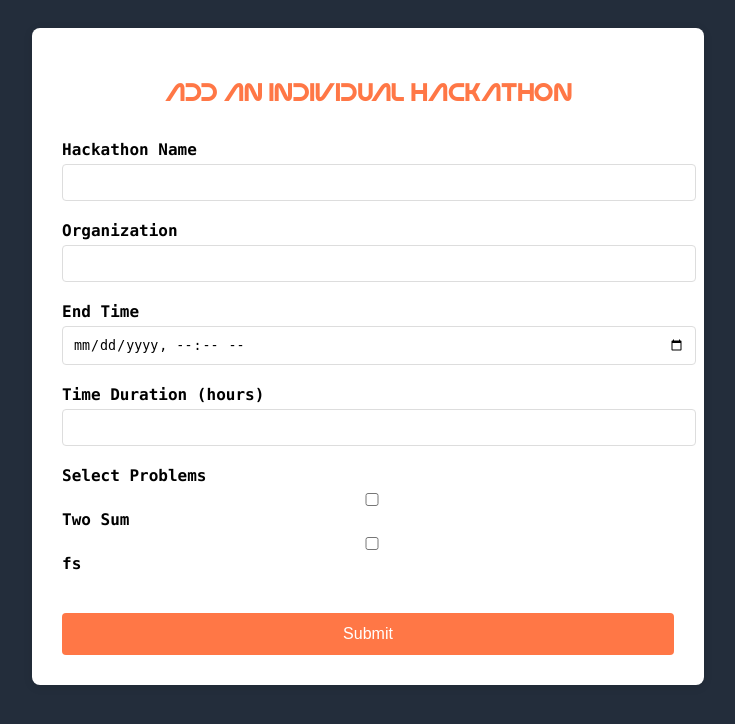
After one commit to Shijin1111/HackersBridge, a Django app: page /host/create-individual-event/ in a window 1280 px wide. The commit adds this page. Shown: the top 724 px of the page, without its empty margins (272-1007 px from the left). Run offline with Django 5.2, Linux system fonts and the light colour scheme; a user stored in the database is signed in; data comes from the database, SQL or seed files in the repository; both versions use the stored data as it was after the commit.

Commit message:
ind event creation

```diff
--- a/host/admin.py
+++ b/host/admin.py
@@ -1,8 +1,11 @@
 from django.contrib import admin
 
-from .models import GroupEvent,TeamEnrollment,ProjectSubmission,File
+from .models import GroupEvent,TeamEnrollment,ProjectSubmission,File,Problem,TestCase,IndividualEvent
 
 admin.site.register(GroupEvent)
 admin.site.register(TeamEnrollment)
 admin.site.register(ProjectSubmission)
 admin.site.register(File)
+admin.site.register(Problem)
+admin.site.register(TestCase)
+admin.site.register(IndividualEvent)
--- a/host/forms.py
+++ b/host/forms.py
@@ -34,3 +34,23 @@ class GroupEventForm(forms.Form):
         label="Evaluation Criteria",
         widget=forms.Textarea(attrs={"class": "form-control", "placeholder": "Enter Evaluation Criteria"}),
     )
+
+
+
+
+from django import forms
+from .models import IndividualEvent, Problem
+
+class IndividualEventForm(forms.ModelForm):
+    problems = forms.ModelMultipleChoiceField(
+        queryset=Problem.objects.all(),
+        widget=forms.CheckboxSelectMultiple,  # Allows selecting multiple problems
+        required=True,
+    )
+
+    class Meta:
+        model = IndividualEvent
+        fields = ["hackathon_name", "organization", "end_time", "time_duration", "problems"]
+        widgets = {
+            "end_time": forms.DateTimeInput(attrs={"type": "datetime-local"}),
+        }
--- a/host/models.py
+++ b/host/models.py
@@ -44,6 +44,16 @@ class File(models.Model):
 
 # ------------------------------------------------------------------------
 
+class IndividualEvent(models.Model):
+    hackathon_name = models.CharField(max_length=200)
+    organization = models.CharField(max_length=200)
+    end_time = models.DateTimeField()
+    time_duration = models.PositiveIntegerField(help_text="Duration in hours")  # Only positive integers allowed
+    created_by = models.ForeignKey(settings.AUTH_USER_MODEL, on_delete=models.CASCADE, related_name="individual_events")
+
+    def __str__(self):
+        return f"{self.hackathon_name} - {self.organization}"
+
 class Problem(models.Model):
     title = models.CharField(max_length=255)
     description = models.TextField()
@@ -68,3 +78,21 @@ class TestCase(models.Model):
     problem = models.ForeignKey(Problem, on_delete=models.CASCADE, related_name='test_cases')
     input_data = models.TextField()
     expected_output = models.TextField()
+
+class IndividualEvent(models.Model):
+    hackathon_name = models.CharField(max_length=200)
+    organization = models.CharField(max_length=200)
+    end_time = models.DateTimeField()
+    time_duration = models.PositiveIntegerField(help_text="Duration in hours")
+    created_by = models.ForeignKey(settings.AUTH_USER_MODEL, on_delete=models.CASCADE, related_name="individual_events")
+
+    def __str__(self):
+        return f"{self.hackathon_name} - {self.organization}"
+
+# ✅ Explicit Intermediate Model to Link IndividualEvent & Problems
+class IndividualEventProblem(models.Model):
+    individual_event = models.ForeignKey(IndividualEvent, on_delete=models.CASCADE, related_name="event_problems")
+    problem = models.ForeignKey(Problem, on_delete=models.CASCADE, related_name="problem_events")
+
+    class Meta:
+        unique_together = ("individual_event", "problem")  # Prevent duplicate event-problem pairs
--- a/host/urls.py
+++ b/host/urls.py
@@ -7,6 +7,7 @@ app_name = 'host'
 urlpatterns = [
     path('dashboard/', views.host_dashboard, name='host_dashboard'),
     path("create-group-event/", views.create_group_event, name="create_group_event"),
+    path('create-individual-event/', views.create_individual_event, name='create_individual_event'),
     path('finished_group_events/', views.finished_group_events, name='finished_group_events'),
     path('live-events/', views.live_events, name='live_events'),
     path('event/<int:event_id>/submissions/', views.view_submissions, name='view_submissions'),
--- a/host/views.py
+++ b/host/views.py
@@ -84,3 +84,29 @@ def download_file(request, file_id):
     response = FileResponse(open(file_instance.file.path, 'rb'))
     response['Content-Disposition'] = f'attachment; filename="{file_instance.file.name}"'
     return response
+
+
+from django.shortcuts import render, redirect
+from django.contrib.auth.decorators import login_required
+from .models import IndividualEvent, Problem
+from .forms import IndividualEventForm
+
+@login_required
+def create_individual_event(request):
+    if request.method == "POST":
+        form = IndividualEventForm(request.POST)
+        if form.is_valid():
+            individual_event = IndividualEvent.objects.create(
+                hackathon_name=form.cleaned_data["hackathon_name"],
+                organization=form.cleaned_data["organization"],
+                end_time=form.cleaned_data["end_time"],
+                time_duration=form.cleaned_data["time_duration"],
+                created_by=request.user,
+            )
+            individual_event.problems.set(form.cleaned_data["problems"])  # Add selected problems
+            return redirect("host:host_dashboard")
+        else:
+            print("Form errors:", form.errors)
+    else:
+        form = IndividualEventForm()
+    return render(request, "host/create_individual_event.html", {"form": form})
--- /dev/null
+++ b/templates/host/create_individual_event.html
@@ -0,0 +1,102 @@
+<!DOCTYPE html>
+<html lang="en">
+<head>
+    <meta charset="UTF-8">
+    <meta name="viewport" content="width=device-width, initial-scale=1.0">
+    <title>Host Dashboard - Individual Event</title>
+    <style>
+        @font-face {
+            font-family: 'Moonwalk';
+            src: url('/static/fonts/moon_walk-webfont.woff2') format('woff2'),
+                 url('/static/fonts/moon_walk-webfont.woff') format('woff');
+            font-weight: normal;
+            font-style: normal;
+        }
+
+        body {
+            font-family: "Lucida Console", "Courier New", monospace;
+            background-color: #232d3b;
+            padding: 20px;
+        }
+
+        h2 {
+            font-family: 'Moonwalk', sans-serif;
+            color: #ff7746;
+            text-align: center;
+            margin-bottom: 30px;
+        }
+
+        .content {
+            background-color: white;
+            border-radius: 8px;
+            box-shadow: 0 2px 10px rgba(0, 0, 0, 0.1);
+            padding: 30px;
+            width: 50%;
+            margin: auto;
+        }
+
+        .form-group {
+            margin-bottom: 20px;
+        }
+
+        .form-group label {
+            font-weight: bold;
+            display: block;
+            margin-bottom: 5px;
+        }
+
+        .form-group input, .form-group select {
+            width: 100%;
+            padding: 10px;
+            border: 1px solid #ddd;
+            border-radius: 4px;
+        }
+
+        .btn-signup {
+            background-color: #ff7746;
+            color: white;
+            padding: 12px 20px;
+            border: none;
+            border-radius: 4px;
+            cursor: pointer;
+            font-size: 16px;
+            width: 100%;
+            margin-top: 20px;
+        }
+
+        .btn-signup:hover {
+            background-color: #ff5f2f;
+        }
+    </style>
+</head>
+<body>
+    <div class="content">
+        <h2>Add an Individual Hackathon</h2>
+        <form method="POST">
+            {% csrf_token %}
+            <div class="form-group">
+                <label for="hackathon_name">Hackathon Name</label>
+                {{ form.hackathon_name }}
+            </div>
+            <div class="form-group">
+                <label for="organization">Organization</label>
+                {{ form.organization }}
+            </div>
+            <div class="form-group">
+                <label for="end_time">End Time</label>
+                {{ form.end_time }}
+            </div>
+            <div class="form-group">
+                <label for="time_duration">Time Duration (hours)</label>
+                {{ form.time_duration }}
+            </div>
+            <div class="form-group">
+                <label for="problems">Select Problems</label>
+                {{ form.problems }}
+            </div>
+            <button type="submit" class="btn-signup">Submit</button>
+        </form>
+
+    </div>
+</body>
+</html>
--- a/templates/host/host_dashboard.html
+++ b/templates/host/host_dashboard.html
@@ -203,7 +203,7 @@
         <div class="menu">
             <h1 style="color:black;text-align: center;">- options -</h1>
             <ul>
-                <li><a href="#" class="btn-link">CREATE INDIVIDUAL EVENT</a></li>
+                <li><a href="{% url "host:create_individual_event" %}" class="btn-link">CREATE INDIVIDUAL EVENT</a></li>
                 <li><a href="{% url "host:create_group_event" %}" class="btn-link">CREATE GROUP EVENT</a></li>
                 <li><a href="{% url "host:finished_group_events" %}" class="btn-link">FINISHED EVENTS</a></li>
                 <li><a href="{% url "host:live_events" %}" class="btn-link">LIVE EVENTS</a></li>
```
Also changed, not shown: db.sqlite3, host/migrations/0001_initial.py, host/migrations/0002_groupevent_created_by.py (deleted), host/migrations/0003_teamenrollment.py (deleted), host/migrations/0004_file_projectsubmission.py (deleted), host/migrations/0005_problem_testcase.py (deleted).
